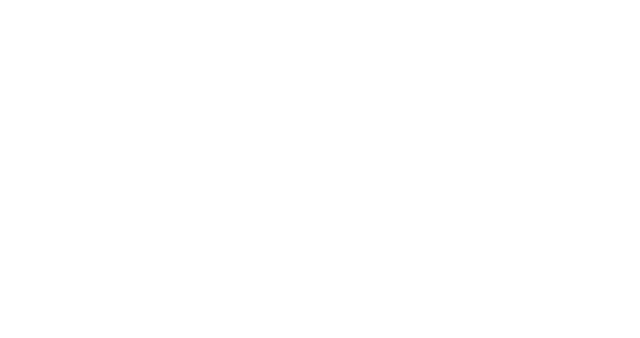
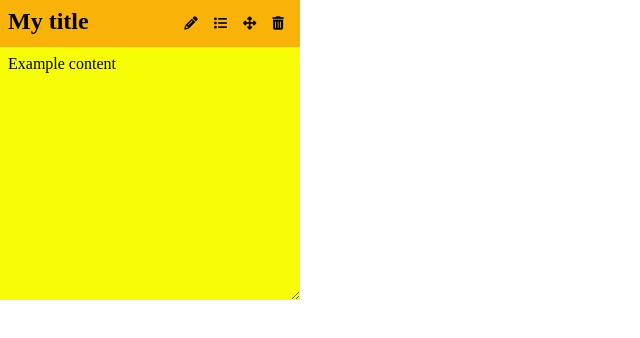
Before and after one commit to Haivex/sticky-notes, a website with bundled scripts: page src/static/index.html in a window 1280 px wide. Both pictures are taken after a click on the button 228 px from the left and 23 px from the top of the page. Shown: the whole page, without its empty margins (0-640 px from the left). Built offline with nearby package versions, Linux system fonts and the light colour scheme.

Commit message:
Movable resizable (#20)
* chore: merge

* refactor: sticky note

* refactor: movable sticky note

* refactor: resizable sticky note

* refactor: sticky note

* chore: change state and moving state

* fix: move end

* chore: remove test

* fix: constructor in test

Co-authored-by: Haivex <demozial@gmail.com>

```diff
--- a/src/static/index.css
+++ b/src/static/index.css
@@ -55,11 +55,15 @@
   background-color: rgba(0, 0, 0, 0.2);
 }
 
+.movable {
+  cursor: move;
+}
+
 .resizable {
   resize: both;
   overflow: auto;
-  min-width: 250px;
-  min-height: 250px;
+  min-width: 300px;
+  min-height: 300px;
 }
 
 .dragbarVertical {
--- a/src/sticky_note/sticky-note-default.ts
+++ b/src/sticky_note/sticky-note-default.ts
@@ -4,13 +4,15 @@ import Title from '../value_objects/title';
 import StickyNoteContent from './sticky-note-content';
 import StickyNoteHeader from './sticky-note-header';
 import StickyNoteMediator from './sticky-note-mediator';
-import ResizableStickyNote from '../sticky_note_resizable/sticky-note-resizable';
-import MovableStickyNote from '../sticky_note_movable/sticky-note-movable';
+import createStickyNote from './sticky-note';
+import { StickyNote } from '../interfaces/sticky-note/sticky-note.interface';
+import makeMovable from '../sticky_note_movable/sticky-note-movable';
+import makeResizable from '../sticky_note_resizable/sticky-note-resizable';
 
 const createDefaultStickyNote = (
   title: string,
   content?: string,
-): MovableStickyNote => {
+): StickyNote => {
   const mediator = new StickyNoteMediator();
   const renameButton = ActionButton.create(
     'Rename',
@@ -33,22 +35,32 @@ const createDefaultStickyNote = (
         value: undefined,
       }),
   );
+  const moveButton = ActionButton.create('Move', ['fas', 'fa-arrows-alt'], () =>
+    mediator.notify('moveTriggered', {
+      value: undefined,
+    }),
+  );
   const createdTitle = Title.create(title);
   const header = StickyNoteHeader.create(createdTitle, mediator, [
     renameButton.render(),
     editButton.render(),
+    moveButton.render(),
     deleteButton.render(),
   ]);
   const createdContent = StickyNoteContent.create(mediator, content);
-  const height = MeasureOfLength.create(250);
-  const width = MeasureOfLength.create(250);
-  const note = new MovableStickyNote(
+  const height = MeasureOfLength.create(300);
+  const width = MeasureOfLength.create(300);
+  const note = createStickyNote(
     header,
     createdContent,
     { height, width },
     mediator,
   );
-  return note;
+
+  const movableStickyNote = makeMovable(note);
+  const resizableAndMovableStickyNote = makeResizable(movableStickyNote);
+
+  return resizableAndMovableStickyNote;
 };
 
 export default createDefaultStickyNote;
--- a/src/sticky_note/sticky-note.ts
+++ b/src/sticky_note/sticky-note.ts
@@ -1,33 +1,50 @@
 import { Mediator } from '../interfaces/mediator.interface';
 import { Size } from '../interfaces/size.interface';
+import { StickyNote } from '../interfaces/sticky-note/sticky-note.interface';
 import StickyNoteContent from './sticky-note-content';
 import StickyNoteHeader from './sticky-note-header';
 
-export default class StickyNote {
-  protected container = document.createElement('div');
+const createStickyNote = (
+  stickyNoteHeader: StickyNoteHeader,
+  stickyNoteContent: StickyNoteContent,
+  size: Size,
+  mediator: Mediator,
+): StickyNote => {
+  const container = document.createElement('div');
 
-  constructor(
-    private stickyNoteHeader: StickyNoteHeader,
-    private stickyNoteContent: StickyNoteContent,
-    protected size: Size,
-    public readonly mediator: Mediator,
-  ) {
-    this.mediator.subscribe('deleteTriggered', {
-      callback: () => {
-        this.container.remove();
-      },
-      thisRef: this.container,
-    });
-  }
+  container.innerHTML = '';
+  container.className = 'note';
+  const headerElement = stickyNoteHeader.render();
+  const contentElement = stickyNoteContent.render();
+  container.append(headerElement, contentElement);
+  container.style.width = size.width.value;
+  container.style.height = size.height.value;
 
-  render(): HTMLElement {
-    this.container.innerHTML = '';
-    this.container.className = 'note';
-    const headerElement = this.stickyNoteHeader.render();
-    const contentElement = this.stickyNoteContent.render();
-    this.container.append(headerElement, contentElement);
-    this.container.style.width = this.size.width.value;
-    this.container.style.height = this.size.height.value;
-    return this.container;
-  }
-}
+  const self = {
+    container,
+    header: stickyNoteHeader,
+    content: stickyNoteContent,
+    size,
+    mediator,
+    render: () => self.container,
+    state: '',
+    changeState: (state: string) => {
+      if (self.state !== state) {
+        self.state = state;
+        return;
+      }
+      self.state = '';
+    },
+  };
+
+  mediator.subscribe('deleteTriggered', {
+    callback: () => {
+      self.container.remove();
+    },
+    thisRef: self,
+  });
+
+  return self;
+};
+
+export default createStickyNote;
--- a/src/sticky_note_movable/sticky-note-movable.ts
+++ b/src/sticky_note_movable/sticky-note-movable.ts
@@ -1,40 +1,56 @@
-import StickyNote from '../sticky_note/sticky-note';
+import { StickyNote } from '../interfaces/sticky-note/sticky-note.interface';
 
-export default class MovableStickyNote extends StickyNote {
-  private offsetX = 0;
+const makeMovable = (note: StickyNote): StickyNote => {
+  const givenContainer = note.container;
 
-  private offsetY = 0;
+  note.mediator.subscribe('moveTriggered', {
+    callback: () => {
+      if (note.state === 'moving') {
+        note.changeState('moving');
+        givenContainer.classList.remove('movable');
+      } else {
+        note.changeState('moving');
+        givenContainer.classList.add('movable');
+      }
+    },
+    thisRef: note,
+  });
 
-  private isMoving = false;
+  let offsetX = 0;
 
-  render(): HTMLElement {
-    super.render();
+  let offsetY = 0;
 
-    this.container.addEventListener('mousedown', (e) => {
+  let isMoving = false;
+
+  givenContainer.addEventListener('mousedown', (e) => {
+    if (note.state === 'moving') {
       e.preventDefault();
-      this.isMoving = true;
-      this.offsetX = e.offsetX;
-      this.offsetY = e.offsetY;
-    });
+      isMoving = true;
+      offsetX = e.offsetX;
+      offsetY = e.offsetY;
+    }
+  });
 
-    this.container.addEventListener('mousemove', (e) => {
+  givenContainer.addEventListener('mousemove', (e) => {
+    if (note.state === 'moving') {
       e.preventDefault();
-      if (this.isMoving) {
-        if (e.x - this.offsetX > 0) {
-          this.container.style.left = `${e.x - this.offsetX}px`;
+      if (isMoving) {
+        if (e.x - offsetX > 0) {
+          givenContainer.style.left = `${e.x - offsetX}px`;
         }
-        if (e.y - this.offsetY > 0)
-          this.container.style.top = `${e.y - this.offsetY}px`;
+        if (e.y - offsetY > 0) givenContainer.style.top = `${e.y - offsetY}px`;
       }
-    });
+    }
+  });
 
-    this.container.addEventListener('mouseup', (e) => {
+  givenContainer.addEventListener('mouseup', (e) => {
+    if (note.state === 'moving') {
       e.preventDefault();
-      this.isMoving = false;
-      this.container.style.left = `${e.x - this.offsetX}px`;
-      this.container.style.top = `${e.y - this.offsetY}px`;
-    });
+      isMoving = false;
+    }
+  });
 
-    return this.container;
-  }
-}
+  return note;
+};
+
+export default makeMovable;
--- a/src/sticky_note_resizable/sticky-note-resizable.ts
+++ b/src/sticky_note_resizable/sticky-note-resizable.ts
@@ -1,82 +1,67 @@
-import { Size } from '../interfaces/size.interface';
-import StickyNote from '../sticky_note/sticky-note';
-import MeasureOfLength from '../value_objects/measue-of-length';
+import { StickyNote } from '../interfaces/sticky-note/sticky-note.interface';
 
-export default class ResizableStickyNote extends StickyNote {
-  private dragbarHorizontal: HTMLElement = document.createElement('div');
+const makeResizable = (note: StickyNote): StickyNote => {
+  const givenContainer = note.container;
 
-  private dragbarVertical: HTMLElement = document.createElement('div');
+  const dragbarHorizontal: HTMLElement = document.createElement('div');
 
-  private xBoxStart = 0;
+  const dragbarVertical: HTMLElement = document.createElement('div');
 
-  private xBoxEnd = 0;
+  let xBoxStart = 0;
 
-  private yBoxStart = 0;
+  let yBoxStart = 0;
 
-  private yBoxEnd = 0;
+  let isDraggingX = false;
 
-  private isDraggingX = false;
+  let isDraggingY = false;
 
-  private isDraggingY = false;
+  const resizeX = (e: MouseEvent) => {
+    e.preventDefault();
+    givenContainer.style.width = `${e.pageX - xBoxStart}px`;
+  };
 
-  render(): HTMLElement {
-    super.render();
-    this.container.classList.add('resizable');
-    this.dragbarVertical.classList.add('dragbarVertical');
-    this.dragbarVertical.style.right = '0';
-    this.dragbarHorizontal.classList.add('dragbarHorizontal');
-    this.dragbarHorizontal.style.bottom = '0';
+  const resizeY = (e: MouseEvent) => {
+    e.preventDefault();
+    givenContainer.style.height = `${e.pageY - yBoxStart}px`;
+  };
 
-    this.dragbarVertical.addEventListener('mousedown', (e) => {
-      this.xBoxStart = e.pageX - this.size.width.measureNumber;
-      this.xBoxEnd = e.pageX;
-      this.isDraggingX = true;
+  givenContainer.classList.add('resizable');
+  dragbarVertical.classList.add('dragbarVertical');
+  dragbarVertical.style.right = '0';
+  dragbarHorizontal.classList.add('dragbarHorizontal');
+  dragbarHorizontal.style.bottom = '0';
+
+  dragbarVertical.addEventListener('mousedown', (e) => {
+    xBoxStart = e.pageX - givenContainer.clientWidth;
+    isDraggingX = true;
   });
 
-    this.dragbarHorizontal.addEventListener('mousedown', (e) => {
+  dragbarHorizontal.addEventListener('mousedown', (e) => {
     e.preventDefault();
-      this.yBoxStart = e.pageY - this.size.height.measureNumber;
-      this.yBoxEnd = e.pageY;
-      this.isDraggingY = true;
+    yBoxStart = e.pageY - givenContainer.clientHeight;
+    isDraggingY = true;
   });
 
   document.onmouseup = (e) => {
     e.preventDefault();
-      this.isDraggingX = false;
-      this.isDraggingY = false;
-      this.changeSize({
-        height: MeasureOfLength.create(this.container.style.height),
-        width: MeasureOfLength.create(this.container.style.width),
-      });
+    isDraggingX = false;
+    isDraggingY = false;
   };
 
   document.onmousemove = (e) => {
     e.preventDefault();
-      if (this.isDraggingX) {
-        this.resizeX(e);
+    if (isDraggingX) {
+      resizeX(e);
     }
-      if (this.isDraggingY) {
-        this.resizeY(e);
+    if (isDraggingY) {
+      resizeY(e);
     }
   };
 
-    this.container.appendChild(this.dragbarHorizontal);
-    this.container.appendChild(this.dragbarVertical);
-    return this.container;
-  }
+  givenContainer.appendChild(dragbarHorizontal);
+  givenContainer.appendChild(dragbarVertical);
 
-  resizeX(e: MouseEvent): void {
-    e.preventDefault();
-    this.container.style.width = `${e.pageX - this.xBoxStart}px`;
-  }
+  return note;
+};
 
-  resizeY(e: MouseEvent): void {
-    e.preventDefault();
-    this.container.style.height = `${e.pageY - this.yBoxStart}px`;
-  }
-
-  changeSize(size: Size): void {
-    this.size = size;
-    this.render();
-  }
-}
+export default makeResizable;
```
Also changed, not shown: src/interfaces/sticky-note/sticky-note.interface.ts (+11 -6 lines), src/sticky_note/sticky-note-default.test.ts (deleted, +0 -13 lines), src/sticky_note/sticky-note.test.ts (+2 -2 lines). Lines whose indentation alone changed are shown as unchanged.
